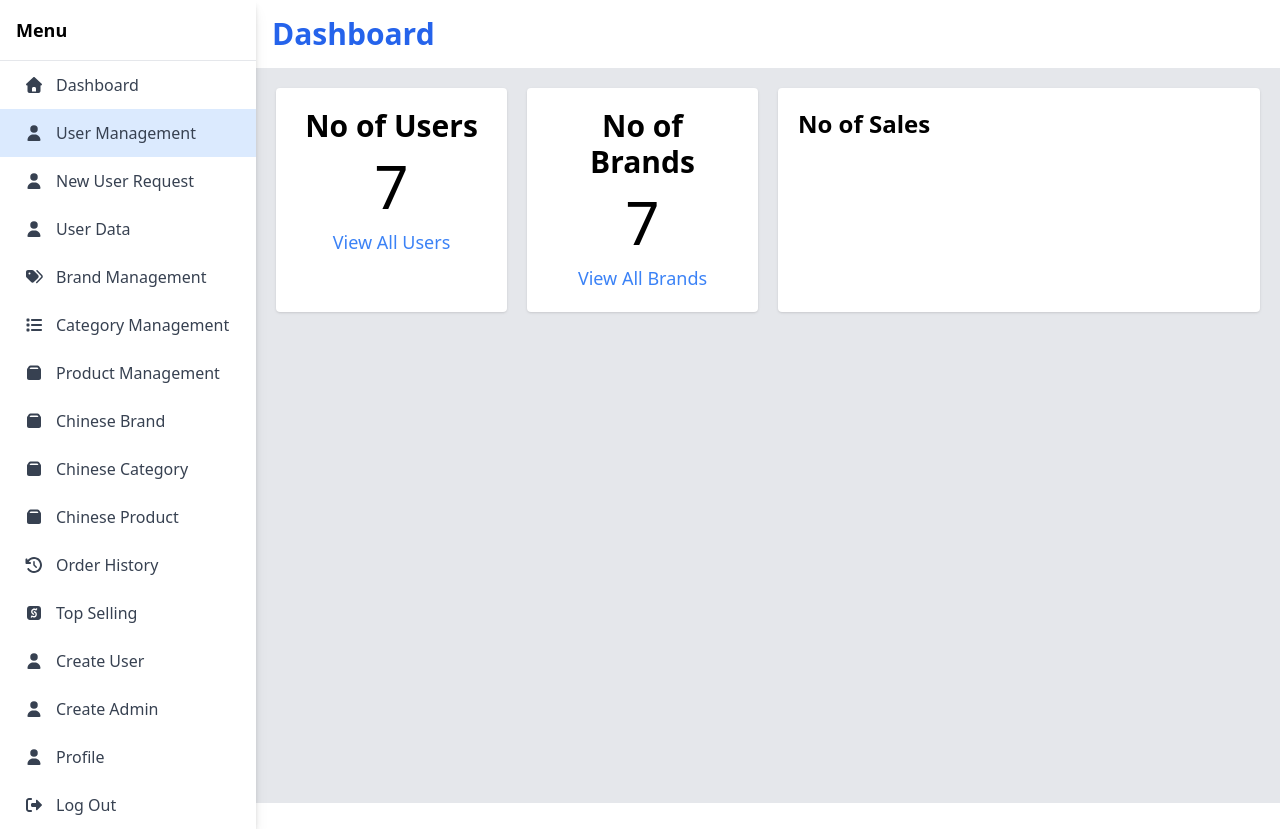
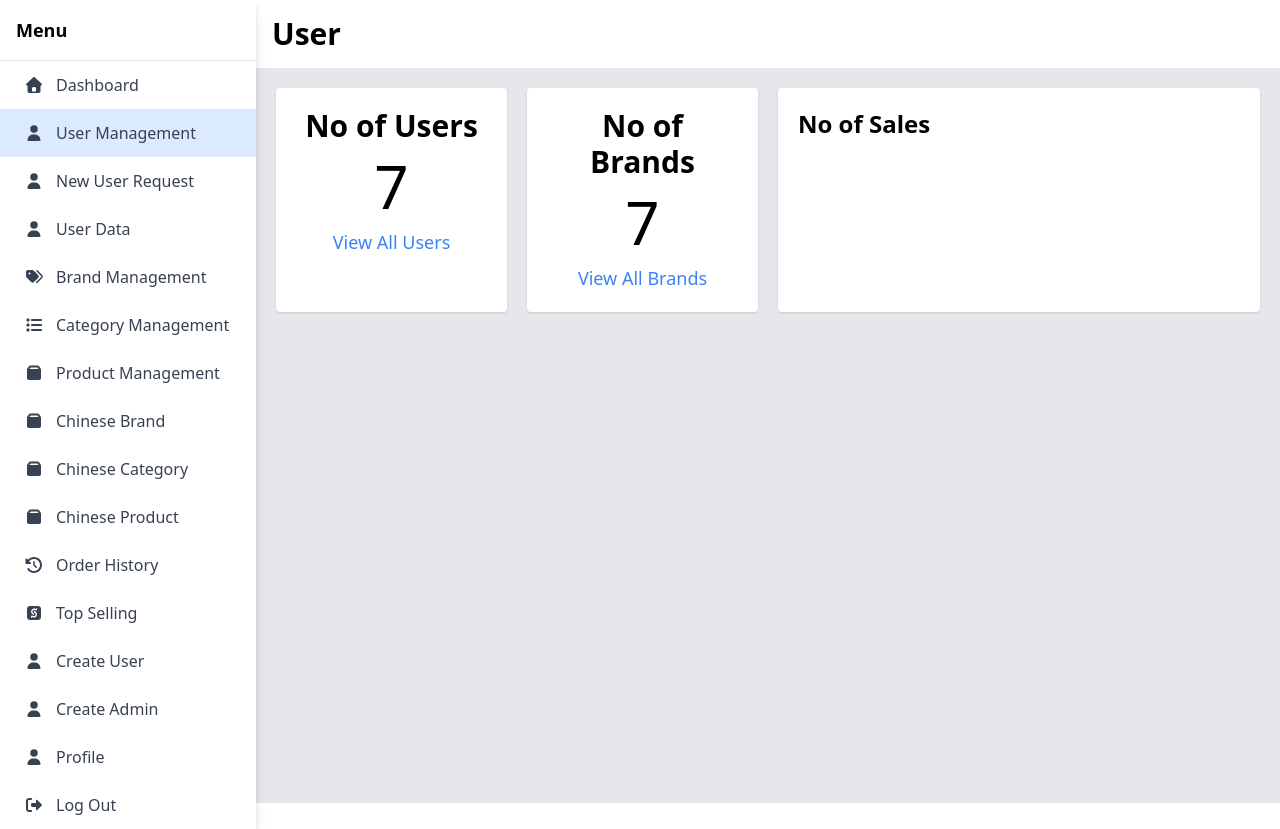
Before and after one commit to mdilshad78/angular-learning, an Angular app: page /admin/user in a window 1280 px wide. Built offline with nearby package versions, Linux system fonts and the light colour scheme.

Commit message:
some code add

```diff
--- a/src/app/admin/component/heading/heading.html
+++ b/src/app/admin/component/heading/heading.html
@@ -1 +1 @@
-<h1 class="text-3xl font-bold text-blue-600">{{ title }}</h1>
+<h1 class="text-3xl font-bold text-black">{{ title }}</h1>
--- a/src/app/admin/pages/users/users.html
+++ b/src/app/admin/pages/users/users.html
@@ -15,7 +15,7 @@
     <!-- Main content -->
     <div class="flex-1">
         <div class="p-4 bg-white shadow-sm flex items-center justify-between">
-            <heading title="Dashboard"></heading>
+            <heading title="User"></heading>
             <button class="lg:hidden px-3 py-1 bg-gray-200 rounded hover:bg-gray-300"
                 (click)="sidebarOpen = !sidebarOpen">☰</button>
         </div>
```
